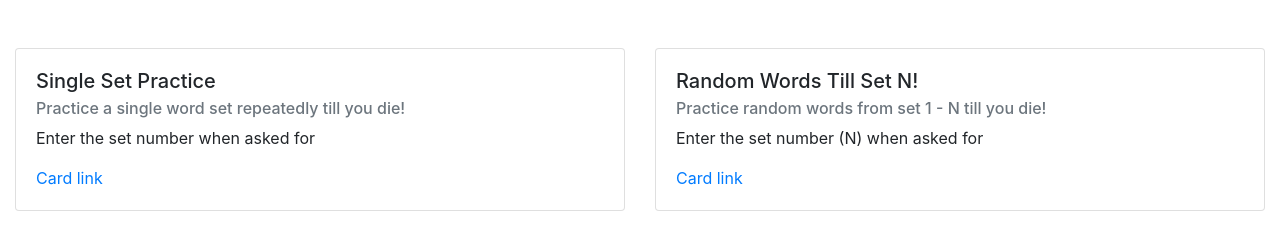
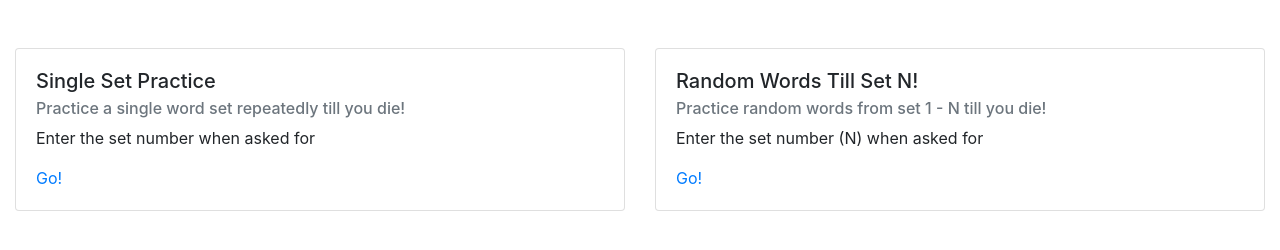
Before and after one commit to rwitam-b/word-learner-service, a website: page public/index.html in a window 1280 px wide. Drawn offline with nearby package versions, Linux system fonts and the light colour scheme.

Commit message:
Changed link label

```diff
--- a/public/index.html
+++ b/public/index.html
@@ -23,7 +23,7 @@
                         <h6 class="card-subtitle mb-2 text-muted">Practice a single word set repeatedly till you die!
                         </h6>
                         <p class="card-text">Enter the set number when asked for</p>
-                        <a href="singleSetPractice.html" class="card-link">Card link</a>
+                        <a href="singleSetPractice.html" class="card-link">Go!</a>
                     </div>
                 </div>
             </div>
@@ -34,7 +34,7 @@
                         <h6 class="card-subtitle mb-2 text-muted">Practice random words from set 1 - N till you die!
                         </h6>
                         <p class="card-text">Enter the set number (N) when asked for</p>
-                        <a href="randomWordPractice.html" class="card-link">Card link</a>
+                        <a href="randomWordPractice.html" class="card-link">Go!</a>
                     </div>
                 </div>
             </div>
```
